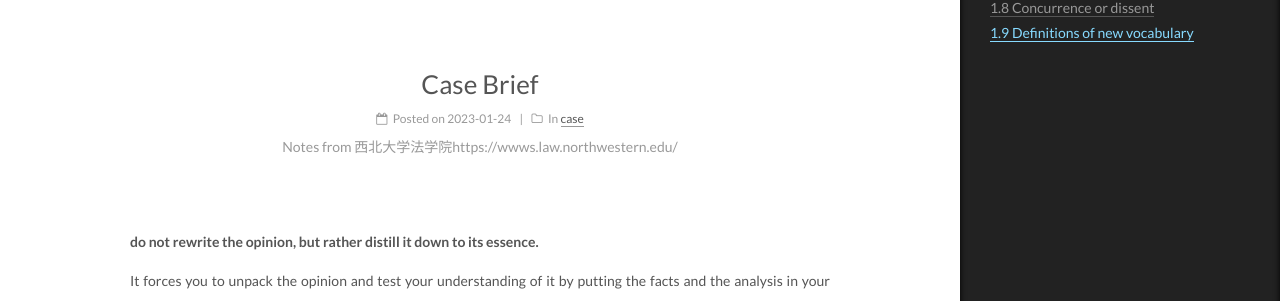
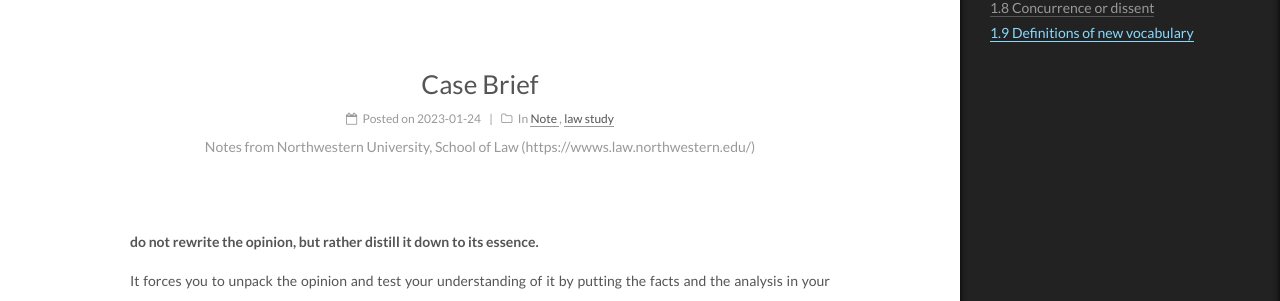
Before and after one commit to acq7line/acq7line.github.io, a Jekyll site: the page built from _posts/2023-01-24-case brief.md, in a window 1280 px wide. Shown: the part 276-577 px from the top of the page. Built offline with Jekyll 4.4.1, drawn with Linux system fonts in a browser that asks for light colours.

Commit message:
Update 2023-01-24-case brief.md

```diff
--- a/_posts/2023-01-24-case brief.md
+++ b/_posts/2023-01-24-case brief.md
@@ -1,9 +1,10 @@
 ---
 title: Case Brief
-description: Notes from 西北大学法学院https://wwws.law.northwestern.edu/
+description: Notes from Northwestern University, School of Law (https://wwws.law.northwestern.edu/)
 date: 2023-01-24 08:20:50
 categories:
-- case
+- Note
+- law study
 tags:
 - case
 - guide
```
